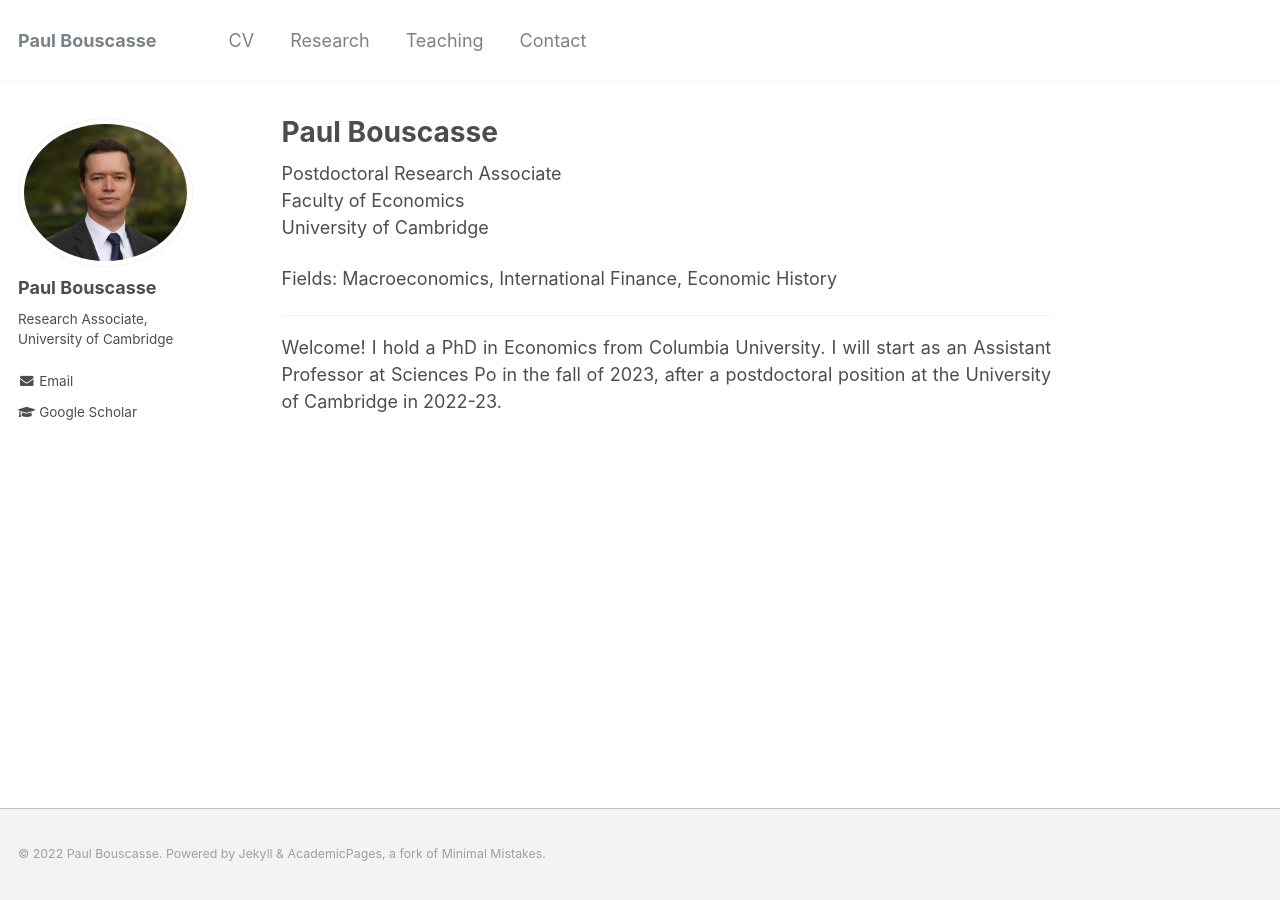
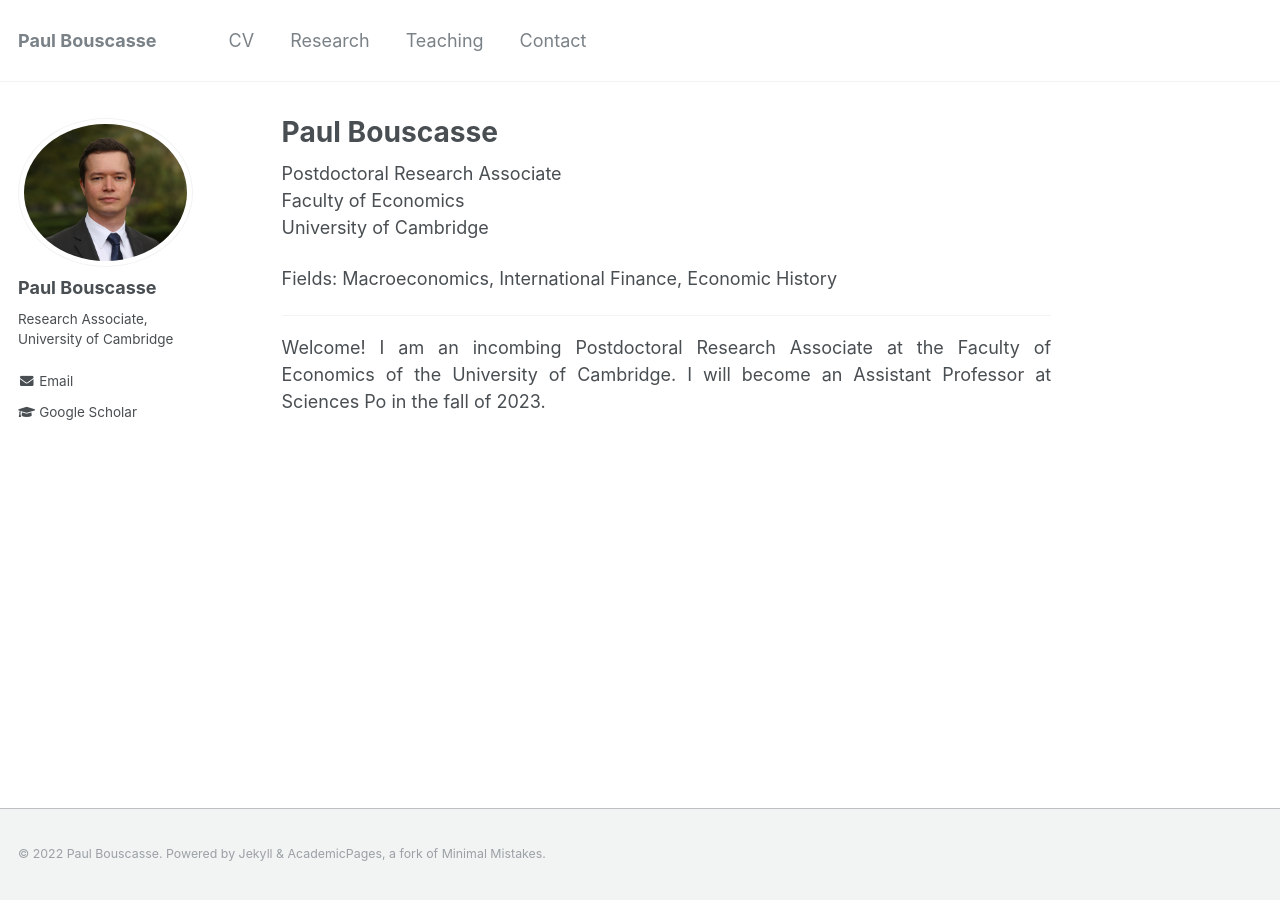
Before and after one commit to paul-bouscasse/paul-bouscasse.github.io, a Jekyll site: the page built from _pages/about.md, in a window 1280 px wide. Built offline with Jekyll 4.4.1, drawn with Linux system fonts in a browser that asks for light colours.

Commit message:
Update about.md

```diff
--- a/_pages/about.md
+++ b/_pages/about.md
@@ -14,4 +14,4 @@
 
 <p style='text-align: justify;'>Fields: Macroeconomics, International Finance, Economic History</p>
 ---
-<p style='text-align: justify;'>Welcome! I hold a PhD in Economics from Columbia University. I will start as an Assistant Professor at Sciences Po in the fall of 2023, after a postdoctoral position at the University of Cambridge in 2022-23.</p>
+<p style='text-align: justify;'>Welcome! I am an incombing Postdoctoral Research Associate at the Faculty of Economics of the University of Cambridge. I will become an Assistant Professor at Sciences Po in the fall of 2023.</p>
```
